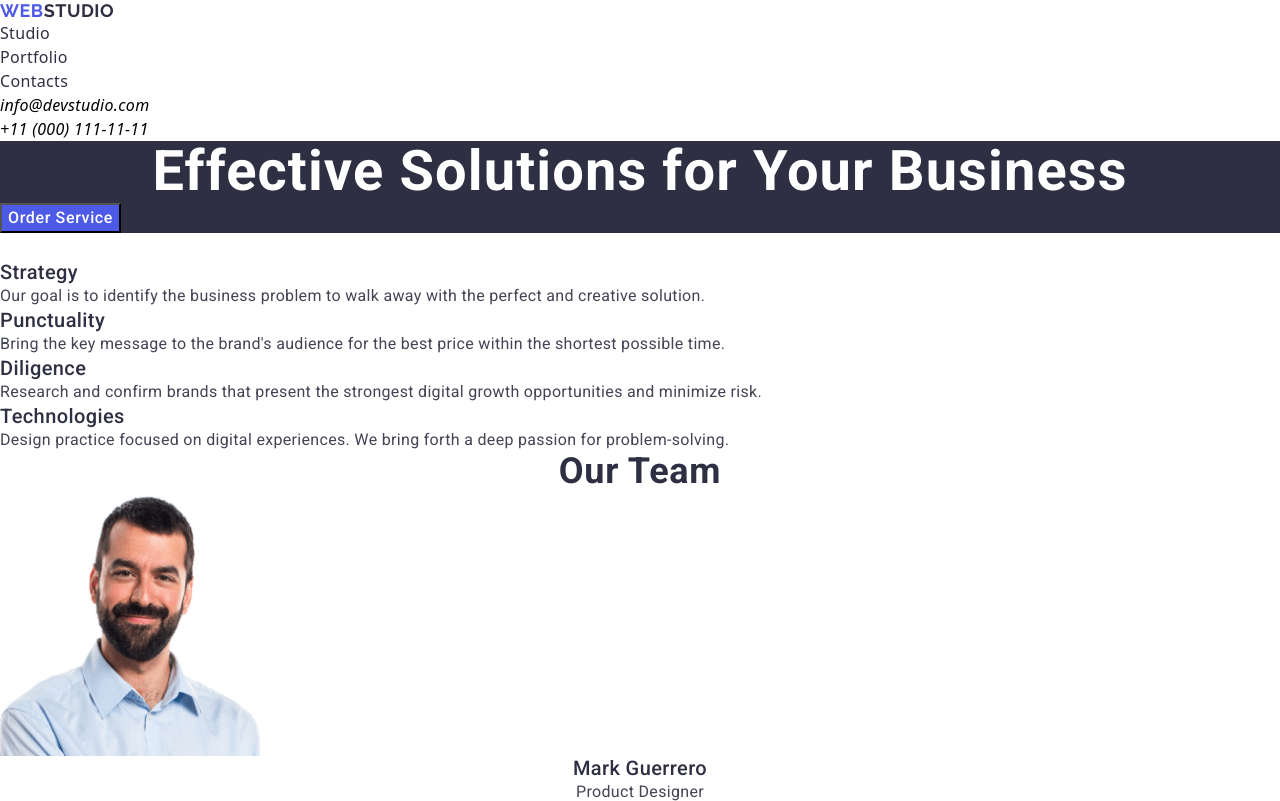
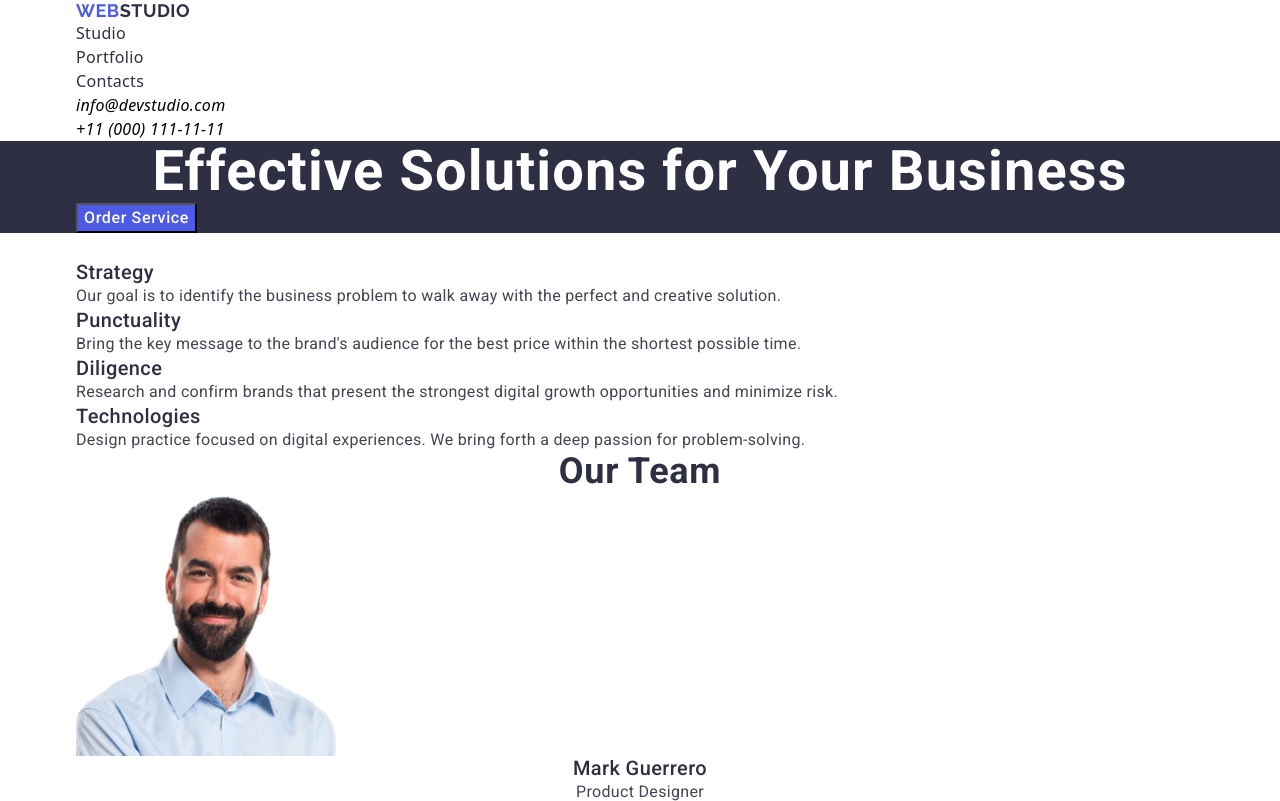
Before and after one commit to Grypis/web-studio-my-hw-2-3, a plain HTML site: page index.html in a window 1280 px wide. Shown: the top 801 px of the page. Drawn offline with nearby package versions, Linux system fonts and the light colour scheme.

Commit message:
container

```diff
--- a/css/style.css
+++ b/css/style.css
@@ -30,6 +30,14 @@ main {
     background-color: #ffffff;
 }
 
+
+.container {
+    width: 1158px;
+    padding-right: 15px;
+    padding-left: 15px;
+    margin-right: auto;
+    margin-left: auto;
+}
 /* ============================= /Default styles ============================= */
 
 /* ============================= Header styles ============================= */
--- a/index.html
+++ b/index.html
@@ -22,6 +22,7 @@
   <body>
     <!-- header -->
     <header class="page-header">
+      <div class="container">
         <nav class="page-header-navigation">
           <a href="./index.html" class="logo"
             ><span class="logo-span">Web</span>Studio</a
@@ -53,24 +54,28 @@
             </li>
           </ul>
         </address>
+      </div>
     </header>
 
     <main>
       <!-- hero section -->
       <section class="page-hero">
+        <div class="container">
           <h1 class="hero-title">Effective Solutions for Your Business</h1>
           <button type="button" class="btn">Order Service</button>
+        </div>
       </section>
 
       <!-- benefits section -->
       <section class="page-bebefits">
+        <div class="container">
           <h2 class="title-benefits">Our Benefits</h2>
           <ul class="page-benefits-menu">
             <li class="page-benefits-menu-item">
               <h3 class="page-benefits-subtitle">Strategy</h3>
               <p class="page-benefits-text">
-              Our goal is to identify the business problem to walk away with the
-              perfect and creative solution.
+                Our goal is to identify the business problem to walk away with
+                the perfect and creative solution.
               </p>
             </li>
             <li class="page-benefits-menu-item">
@@ -95,10 +100,12 @@
               </p>
             </li>
           </ul>
+        </div>
       </section>
 
       <!-- our team section -->
       <section class="team-section">
+        <div class="container">
           <h2 class="page-team-title">Our Team</h2>
           <ul class="page-team-menu">
             <li class="page-team-menu-item">
@@ -146,10 +153,12 @@
               <p class="page-team-text">UI Designer</p>
             </li>
           </ul>
+        </div>
       </section>
 
       <!-- portfolio section -->
       <section id="porfolio" class="page-portfolio">
+        <div class="container">
           <h2 class="page-portfolio-title">Our Portfolio</h2>
           <ul class="page-portfolio-menu">
             <li class="page-portfolio-menu-item">
@@ -219,18 +228,21 @@
               <p class="page-portfolio-text">Marketing</p>
             </li>
           </ul>
+        </div>
       </section>
     </main>
 
     <!-- footer -->
     <footer class="page-footer">
+      <div class="container">
         <a href="./index.html" class="page-footer-logo"
           ><span class="logo-span">Web</span>Studio</a
         >
         <p class="page-footer-text">
-        Increase the flow of customers and sales for your business with digital
-        marketing & growth solutions.
+          Increase the flow of customers and sales for your business with
+          digital marketing & growth solutions.
         </p>
+      </div>
     </footer>
   </body>
 </html>
```
Lines whose indentation alone changed are shown as unchanged.
